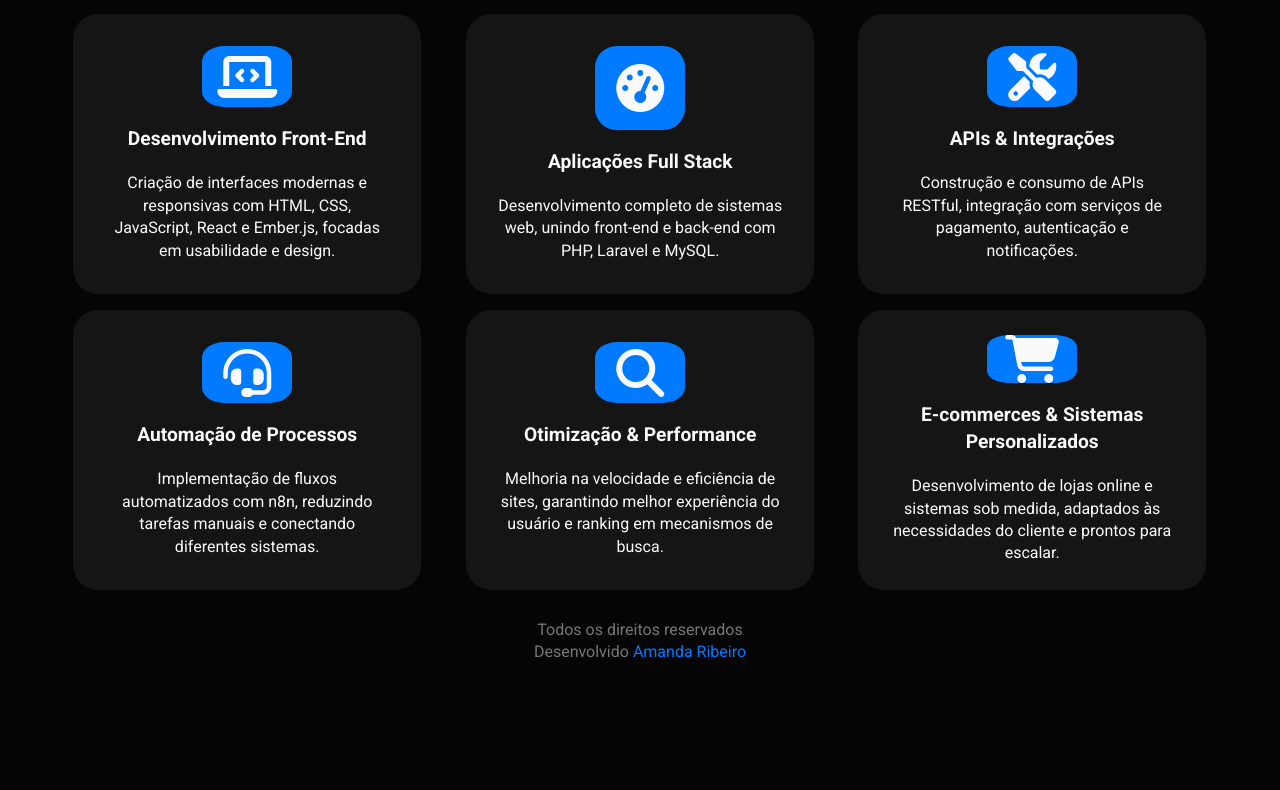
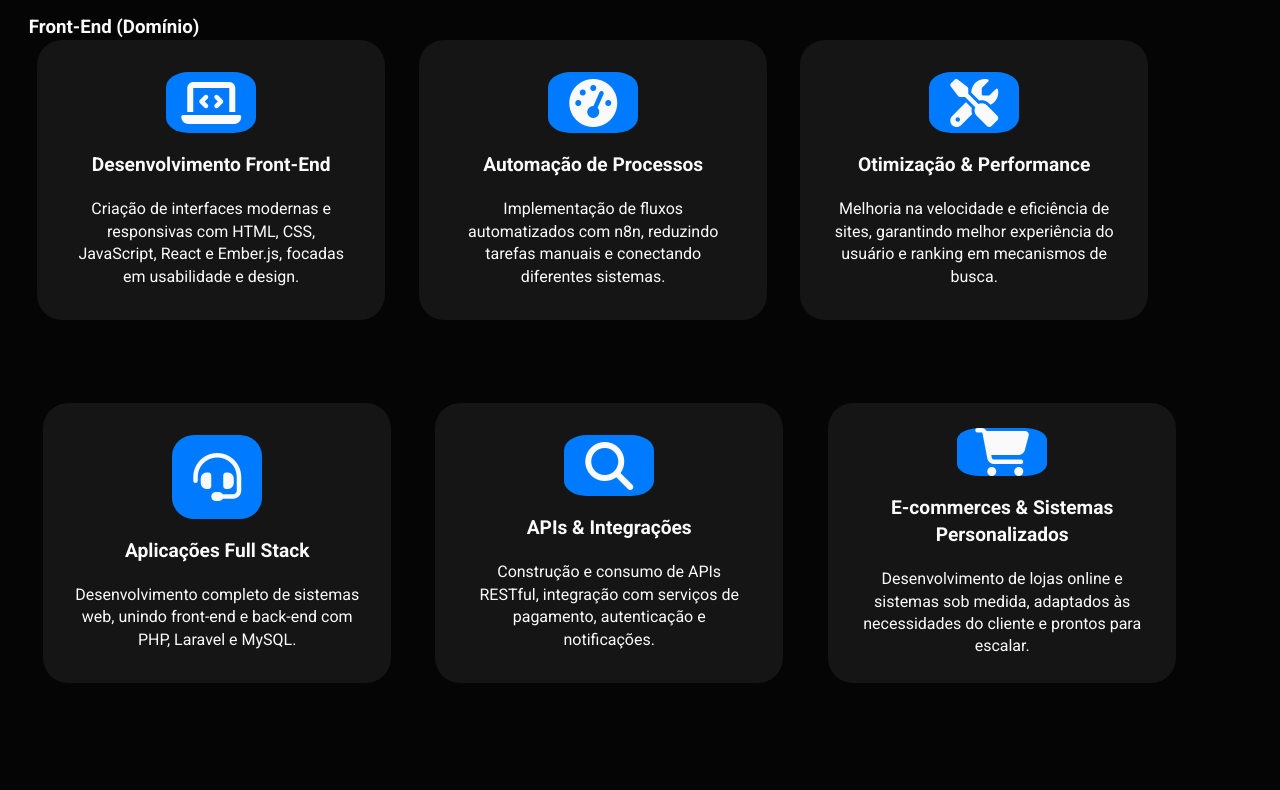
Before and after one commit to devamandaa/portifolio-amanda, a website: page services.html in a window 1280 px wide. Shown: the part 216-1006 px from the top of the page. Before the commit the page ends 896 px from the top, so only its background shows below. Drawn offline with nearby package versions, Linux system fonts and the light colour scheme.

Commit message:
alterações em serviços

```diff
--- a/assets/css/style.css
+++ b/assets/css/style.css
@@ -771,6 +771,11 @@ body {
     margin-top: 1rem;
 }
 
+html, body { height: 100%; }
+body { display: flex; flex-direction: column; }
+.main-content { flex: 1; }  /* o main ocupa o espaço restante */
+.footer { margin-top: auto; } /* footer vai ao fim da tela */
+
 /* PROJECTS */
 .projects {
     width: 100%;
--- a/services.html
+++ b/services.html
@@ -1,5 +1,6 @@
 <!DOCTYPE html>
 <html lang="pt-BR">
+
 <head>
   <meta charset="UTF-8" />
   <meta name="viewport" content="width=device-width, initial-scale=1.0" />
@@ -8,7 +9,8 @@
   <link rel="icon" type="image/x-icon" href="assets/image/favicon-rmdev.ico" />
 
   <title>Amanda Ribeiro │ Desenvolvedora web</title>
-  <meta name="description" content="AR Developer: Soluções digitais personalizadas para elevar sua presença online. Criação de sites, otimização de SEO, e-commerce e muito mais. Transforme suas ideias digitais em realidade com RM Developer." />
+  <meta name="description"
+    content="AR Developer: Soluções digitais personalizadas para elevar sua presença online. Criação de sites, otimização de SEO, e-commerce e muito mais. Transforme suas ideias digitais em realidade com RM Developer." />
 
   <!-- CSS -->
   <link rel="stylesheet" href="assets/css/style.css" />
@@ -16,7 +18,9 @@
 
   <!-- Libs CSS -->
   <link rel="stylesheet" href="https://cdnjs.cloudflare.com/ajax/libs/OwlCarousel2/2.3.4/assets/owl.carousel.min.css" />
-  <link rel="stylesheet" href="https://cdnjs.cloudflare.com/ajax/libs/font-awesome/6.5.2/css/all.min.css" integrity="sha512-SnH5WK+bZxgPHs44uWIX+LLJAJ9/2PkPKZ5QiAj6Ta86w+fsb2TkcmfRyVX3pBnMFcV7oQPJkl9QevSCWr3W6A==" crossorigin="anonymous" referrerpolicy="no-referrer" />
+  <link rel="stylesheet" href="https://cdnjs.cloudflare.com/ajax/libs/font-awesome/6.5.2/css/all.min.css"
+    integrity="sha512-SnH5WK+bZxgPHs44uWIX+LLJAJ9/2PkPKZ5QiAj6Ta86w+fsb2TkcmfRyVX3pBnMFcV7oQPJkl9QevSCWr3W6A=="
+    crossorigin="anonymous" referrerpolicy="no-referrer" />
   <link rel="stylesheet" href="https://cdnjs.cloudflare.com/ajax/libs/aos/2.3.4/aos.css" />
 </head>
 
@@ -46,6 +50,9 @@
     </div>
   </header>
 
+  <!-- MAIN (apenas adicionada a tag para corrigir o layout do footer) -->
+  <main class="main-content">
+
     <!-- SERVICES -->
     <section id="services" class="services">
       <div class="container-services">
@@ -54,41 +61,63 @@
           <h1>Explore meus serviços</h1>
         </div>
 
+        <div class="services-group" aria-labelledby="front-title">
+          <h3 id="front-title" class="services-group-title" data-aos="fade-up" data-aos-delay="120">
+            Front-End (Domínio)
+          </h3>
+
           <div class="content-services">
             <div class="card-service" data-aos="zoom-in" data-aos-delay="150">
               <i class="fa fa-laptop-code"></i>
               <h2>Desenvolvimento Front-End</h2>
-          <p>Criação de interfaces modernas e responsivas com HTML, CSS, JavaScript, React e Ember.js, focadas em usabilidade e design.</p>
+              <p>Criação de interfaces modernas e responsivas com HTML, CSS, JavaScript, React e Ember.js, focadas em
+                usabilidade e design.</p>
             </div>
 
             <div class="card-service" data-aos="zoom-in" data-aos-delay="200">
               <i class="fa fa-tachometer-alt"></i>
+              <h2>Automação de Processos</h2>
+              <p>Implementação de fluxos automatizados com n8n, reduzindo tarefas manuais e conectando diferentes
+                sistemas.</p>
+
+            </div>
+
+            <div class="card-service" data-aos="zoom-in" data-aos-delay="250">
+              <i class="fa fa-tools"></i>
+              <h2>Otimização & Performance</h2>
+              <p>Melhoria na velocidade e eficiência de sites, garantindo melhor experiência do usuário e ranking em
+                mecanismos de busca.</p>
+
+            </div>
+
+            <br>
+
+
+
+
+
+
+
+
+            <div class="card-service" data-aos="zoom-in" data-aos-delay="300">
+              <i class="fa fa-headset"></i>
               <h2>Aplicações Full Stack</h2>
               <p>Desenvolvimento completo de sistemas web, unindo front-end e back-end com PHP, Laravel e MySQL.</p>
             </div>
 
-        <div class="card-service" data-aos="zoom-in" data-aos-delay="250">
-          <i class="fa fa-tools"></i>
-          <h2>APIs & Integrações</h2>
-          <p>Construção e consumo de APIs RESTful, integração com serviços de pagamento, autenticação e notificações.</p>
-        </div>
-
-        <div class="card-service" data-aos="zoom-in" data-aos-delay="300">
-          <i class="fa fa-headset"></i>
-          <h2>Automação de Processos</h2>
-          <p>Implementação de fluxos automatizados com n8n, reduzindo tarefas manuais e conectando diferentes sistemas.</p>
-        </div>
-
             <div class="card-service" data-aos="zoom-in" data-aos-delay="350">
               <i class="fa fa-search"></i>
-          <h2>Otimização & Performance</h2>
-          <p>Melhoria na velocidade e eficiência de sites, garantindo melhor experiência do usuário e ranking em mecanismos de busca.</p>
+              <h2>APIs & Integrações</h2>
+              <p>Construção e consumo de APIs RESTful, integração com serviços de pagamento, autenticação e
+                notificações.</p>
+
             </div>
 
             <div class="card-service" data-aos="zoom-in" data-aos-delay="400">
               <i class="fa fa-shopping-cart"></i>
               <h2>E-commerces & Sistemas Personalizados</h2>
-          <p>Desenvolvimento de lojas online e sistemas sob medida, adaptados às necessidades do cliente e prontos para escalar.</p>
+              <p>Desenvolvimento de lojas online e sistemas sob medida, adaptados às necessidades do cliente e prontos
+                para escalar.</p>
             </div>
           </div>
         </div>
@@ -101,6 +130,9 @@
       <div class="container-testimonial"></div>
     </section>
 
+  </main>
+  <!-- /MAIN -->
+
   <!-- FOOTER -->
   <footer class="footer">
     <p>Todos os direitos reservados<br />Desenvolvido <span class="destaque">Amanda Ribeiro</span></p>
@@ -110,7 +142,7 @@
   <script src="https://cdnjs.cloudflare.com/ajax/libs/jquery/3.7.1/jquery.min.js"></script>
   <script src="https://cdnjs.cloudflare.com/ajax/libs/OwlCarousel2/2.3.4/owl.carousel.min.js"></script>
   <script>
-    $(function() {
+    $(function () {
       $('.owl-carousel').owlCarousel({
         loop: true,
         margin: 32,
@@ -119,7 +151,7 @@
         autoplay: true,
         autoplayTimeout: 3000,
         autoplayHoverPause: true,
-        responsive: { 0:{items:1}, 768:{items:2}, 1025:{items:2}, 1500:{items:3} }
+        responsive: { 0: { items: 1 }, 768: { items: 2 }, 1025: { items: 2 }, 1500: { items: 3 } }
       });
     });
   </script>
@@ -132,9 +164,9 @@
 
   <!-- Particles: lib oficial + config -->
 
-
   <script src="assets/js/changePagesAnimation.js"></script>
   <script src="https://cdnjs.cloudflare.com/ajax/libs/aos/2.3.4/aos.js"></script>
   <script> AOS.init(); </script>
 </body>
+
 </html>
```
Lines whose indentation alone changed are shown as unchanged.
